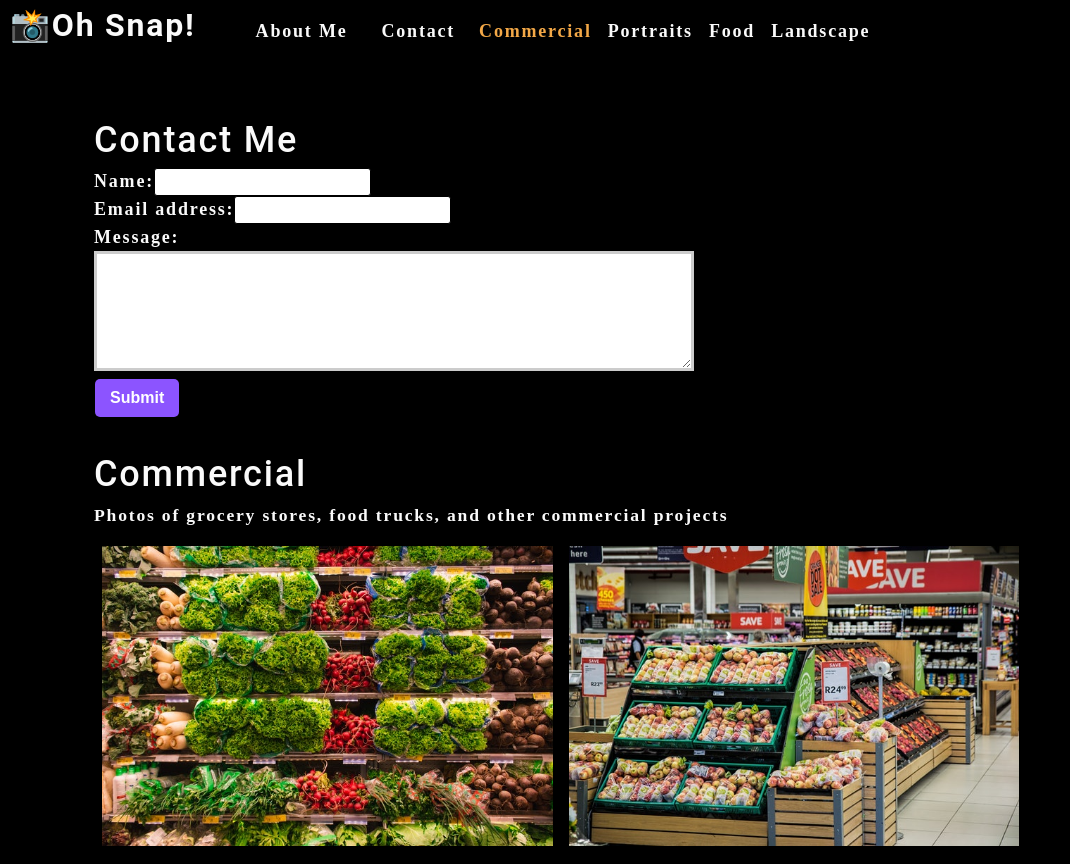
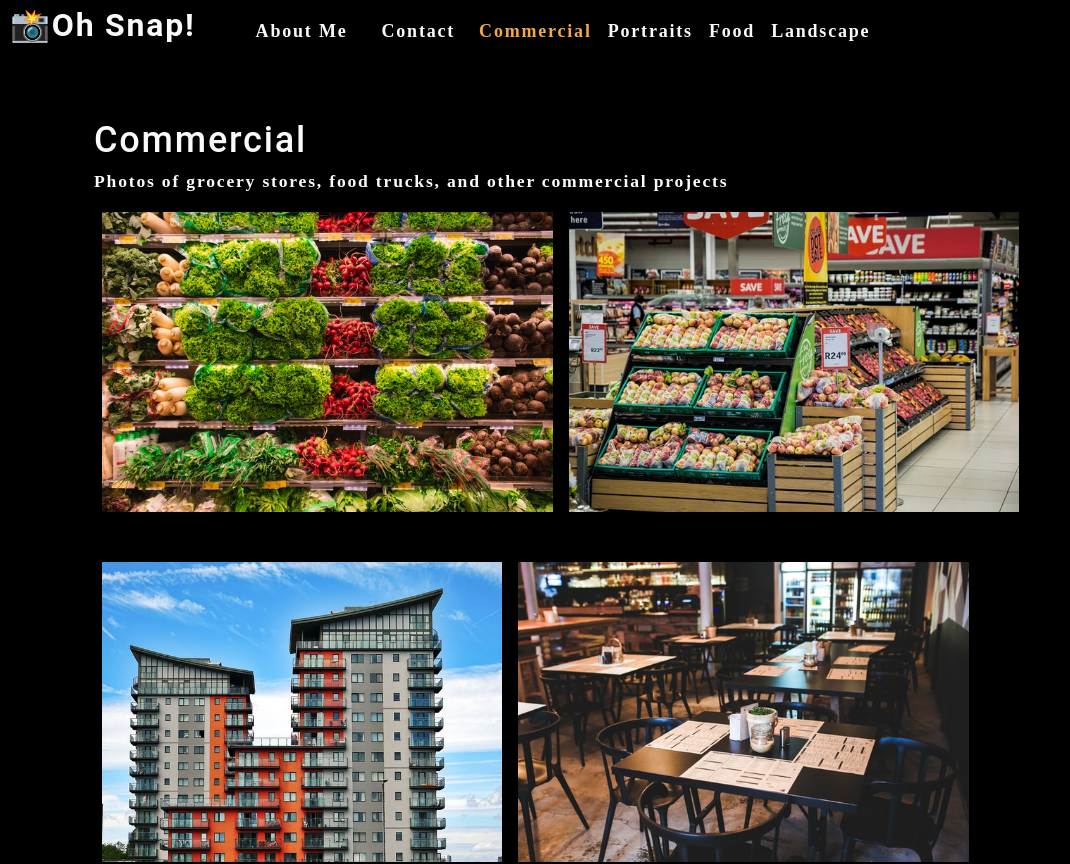
Before and after one commit to maggiejoe/photo-port, a React (Create React App) app: page / in a window 1280 px wide. Shown: the top 864 px of the page, without its empty margins (0-1070 px from the left). Built offline with nearby package versions, Linux system fonts and the light colour scheme.

Commit message:
contact form dynamically displays on click in navbar

```diff
--- a/src/App.js
+++ b/src/App.js
@@ -6,6 +6,8 @@ import ContactForm from './components/Contact';
 
 
 function App() {
+
+  const [contactSelected, setContactSelected] = useState(false);
 
   const [categories] = useState([
     {
@@ -26,14 +28,21 @@ function App() {
   return (
     <div>
       <Nav
-      categories={categories}
-      setCurrentCategory={setCurrentCategory}
-      currentCategory={currentCategory}
+        categories={categories}
+        setCurrentCategory={setCurrentCategory}
+        currentCategory={currentCategory}
+        contactSelected={contactSelected}
+        setContactSelected={setContactSelected}
       ></Nav>
       <main>
-        <ContactForm></ContactForm>
-      <Gallery currentCategory={currentCategory}></Gallery>
-        <About></About>
+        {!contactSelected ? (
+          <>
+            <Gallery currentCategory={currentCategory}></Gallery>
+            <About></About>
+          </>
+        ) : (
+          <ContactForm></ContactForm>
+        )}
       </main>
     </div >
   );
--- a/src/components/Contact/index.js
+++ b/src/components/Contact/index.js
@@ -1,11 +1,25 @@
 import React, { useState } from 'react';
+import { validateEmail } from '../../utils/helpers';
 
 function ContactForm() {
     const [formState, setFormState] = useState( { name: '', email: '', message: '' } );
     const { name, email, message } = formState;
+    const [errorMessage, setErrorMessage] = useState('');
 
     function handleChange(e) {
-        setFormState( {...formState, [e.target.name]: e.target.value} )
+        if (e.target.name === 'email') {
+            const isValid = validateEmail(e.target.value);
+            console.log(isValid);
+            // isValid conditional statement
+            if (!isValid) {
+                setErrorMessage('Your email is invalid');
+            } else {
+                setErrorMessage('');
+            }
+        }
+        if (!errorMessage) {
+            setFormState( {...formState, [e.target.name]: e.target.value} );
+        }
     }
 
     function handleSubmit(e) {
@@ -19,15 +33,20 @@ function ContactForm() {
             <form id='contact-form' onSubmit={handleSubmit}>
                 <div>
                     <label htmlFor="name">Name:</label>
-                    <input type="text" name="name" defaultValue={name} onChange={handleChange} />
+                    <input type="text" name="name" defaultValue={name} onBlur={handleChange} />
                 </div>
                 <div>
                     <label htmlFor="email">Email address:</label>
-                    <input type="email" name="email" defaultValue={email} onChange={handleChange} />
+                    <input type="email" name="email" defaultValue={email} onBlur={handleChange} />
                 </div>
                 <div>
                     <label htmlFor="message">Message:</label>
-                    <textarea name="message" rows="5" defaultValue={message} onChange={handleChange} />
+                    <textarea name="message" rows="5" defaultValue={message} onBlur={handleChange} />
+                    {errorMessage && (
+                        <div>
+                            <p className='error-text'>{errorMessage}</p>
+                        </div>
+                    )}
                 </div>
                 <button type='submit'>Submit</button>
             </form>
--- a/src/components/Nav/index.js
+++ b/src/components/Nav/index.js
@@ -8,6 +8,8 @@ function Nav(props) {
         categories = [],
         setCurrentCategory,
         currentCategory,
+        contactSelected,
+        setContactSelected
     } = props;
 
     useEffect(() => {
@@ -24,16 +26,20 @@ function Nav(props) {
             <nav>
                 <ul className='flex-row'>
                     <li className='mx-2'>
-                        <a data-testid='about' href='#about'>
+                        <a data-testid='about' href='#about' onClick={() => setContactSelected(false)}>
                             About Me
                         </a>
                     </li>
-                    <li className='mx-2'>
-                        <span>Contact</span>
+                    <li className={`mx-2 ${contactSelected && 'navActive'}`}>
+                        <span onClick={() => setContactSelected(true)}>Contact</span>
                     </li>
                     {categories.map((category) => (
-                        <li className={`mx-1 ${currentCategory.name === category.name && 'navActive'}`} key={category.name} >
-                            <span onClick={() => { setCurrentCategory(category) }} >
+                        <li className={`mx-1 ${currentCategory.name === category.name && !contactSelected && 'navActive'}`} key={category.name} >
+                            <span onClick={() => {
+                                setCurrentCategory(category);
+                                setContactSelected(false);
+                                }}
+                            >
                                 {capitalizeFirstLetter(category.name)}
                             </span>
                         </li>
```
